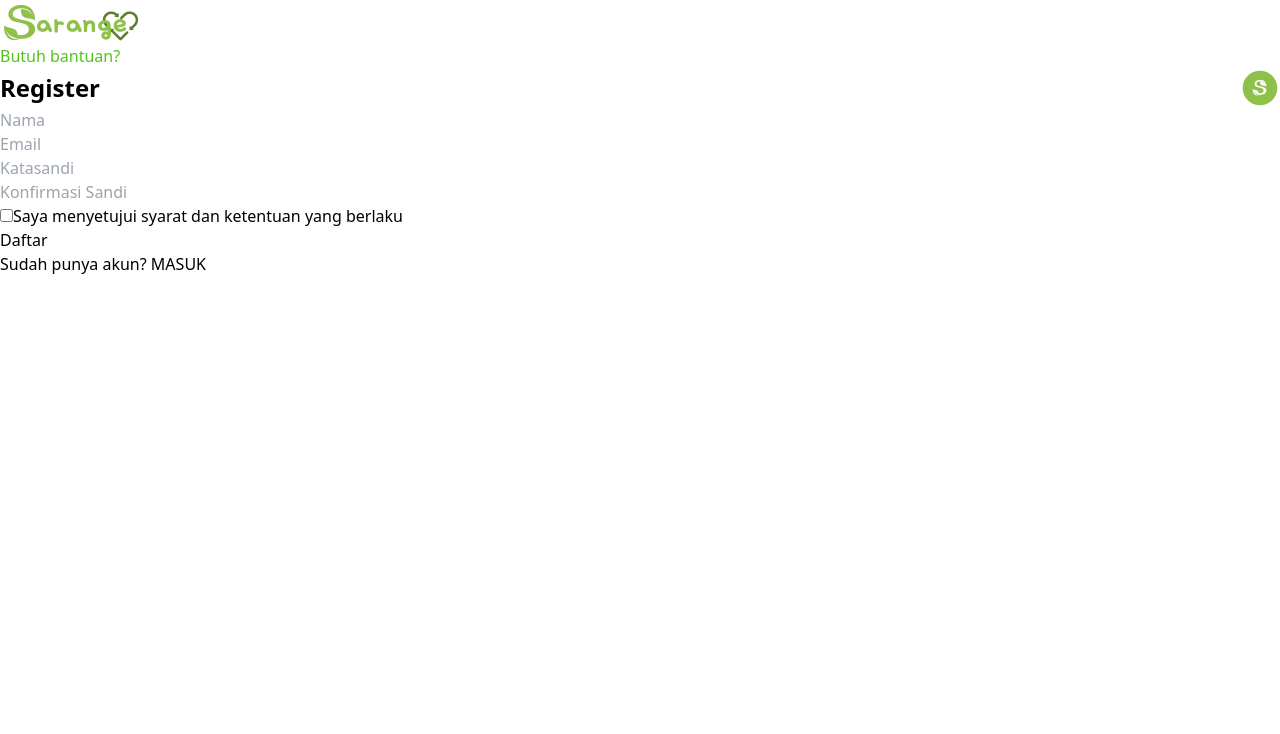
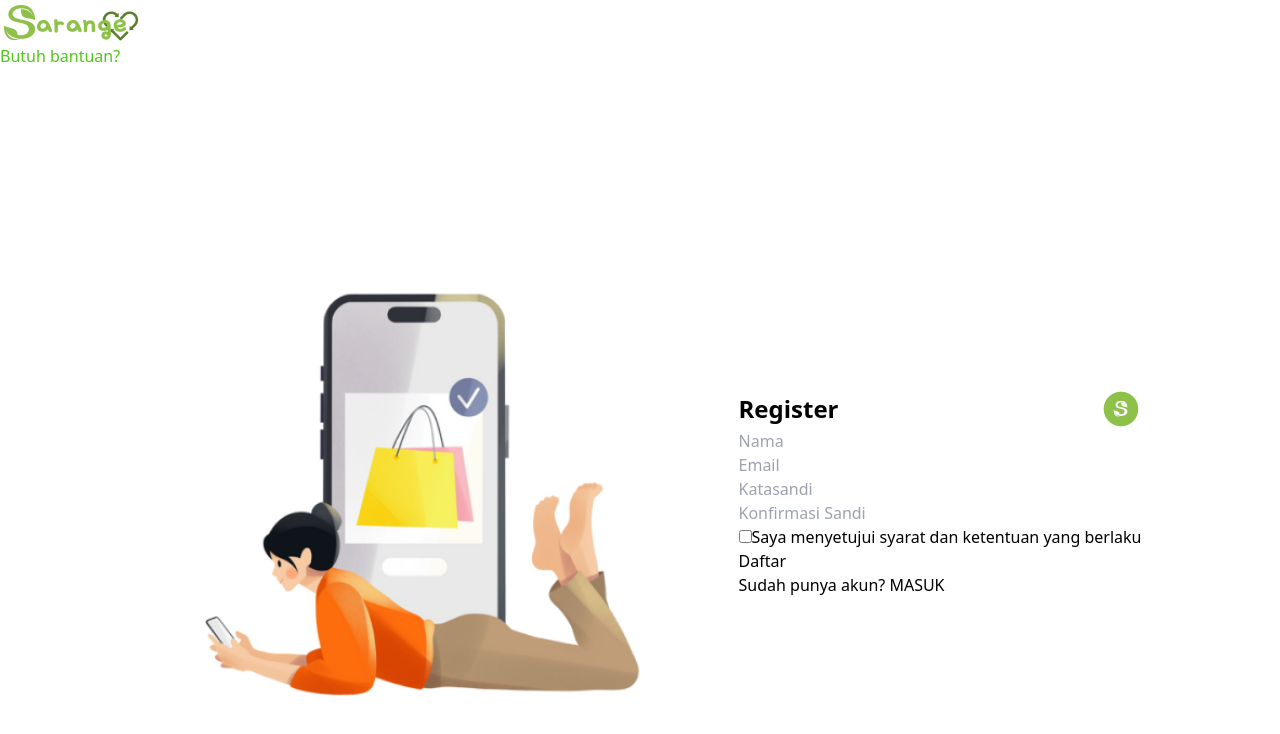
Before and after one commit to pi23-fatmawati/sarange-final-project, a React (Vite) app: page /register in a window 1280 px wide. Shown: the top 734 px of the page. Built offline with nearby package versions, Linux system fonts and the light colour scheme.

Commit message:
menambahkan shopping di register

```diff
--- a/src/App.jsx
+++ b/src/App.jsx
@@ -13,5 +13,4 @@ function App() {
     </Router>
   );
 }
-
 export default App;
--- a/src/components/Register.jsx
+++ b/src/components/Register.jsx
@@ -2,6 +2,7 @@ import React, { useState } from "react";
 import { Link } from "react-router-dom";
 import "../App.css";
 import Logo from "../pic/logo.png";
+import Shopping from "../pic/shopping.png";
 
 const Register = () => {
   const [name, setName] = useState("");
@@ -15,6 +16,25 @@ const Register = () => {
   };
 
   return (
+    <div
+      style={{
+        display: "flex",
+        alignItems: "center",
+        justifyContent: "center",
+        height: "100vh",
+        marginTop: "25px",
+      }}
+    >
+      <img
+        src={Shopping}
+        alt="shopping img"
+        style={{
+          height: "Auto",
+          flex: 1,
+          maxWidth: "550px",
+          marginRight: "50px",
+        }}
+      />
       <div className="container mx-auto mt-10 border p-4 rounded-md">
         <div style={{ display: "flex", alignItems: "center" }}>
           <h1
@@ -26,7 +46,11 @@ const Register = () => {
           >
             Register
           </h1>
-        <img src={Logo} alt="" style={{ height: "100%", marginLeft: "auto" }} />
+          <img
+            src={Logo}
+            alt=""
+            style={{ height: "100%", marginLeft: "auto" }}
+          />
         </div>
         <form>
           <div className="mb-4">
@@ -84,6 +108,7 @@ const Register = () => {
           Sudah punya akun? <Link to="/login">MASUK</Link>
         </p>
       </div>
+    </div>
   );
 };
 
```
Lines whose indentation alone changed are shown as unchanged.
